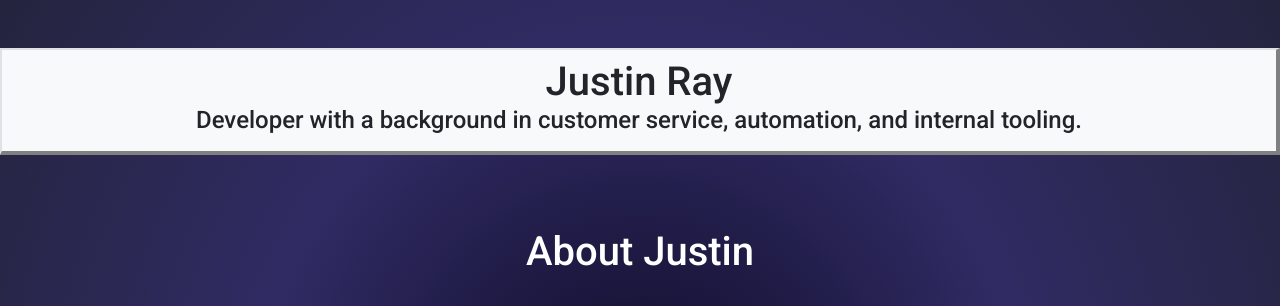
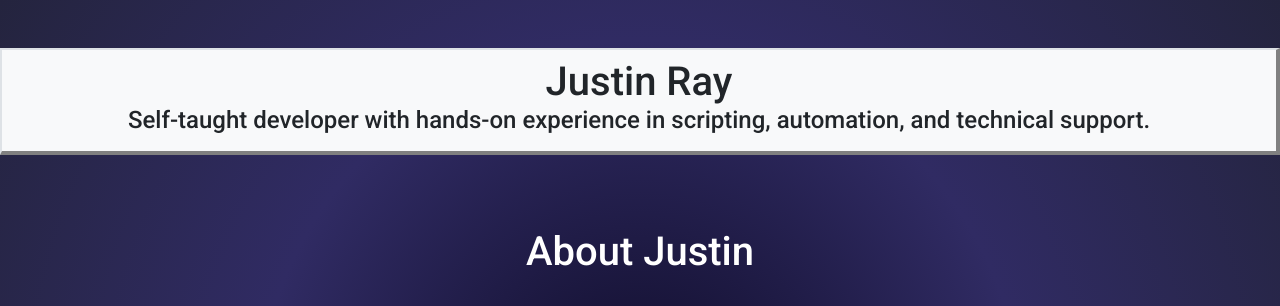
Before and after one commit to justinlray/justinlray.github.io, a plain HTML site: page index.html in a window 1280 px wide. Shown: the top 306 px of the page. Drawn offline with nearby package versions, Linux system fonts and the light colour scheme.

Commit message:
tech resume/update pages

```diff
--- a/index.html
+++ b/index.html
@@ -15,7 +15,7 @@
     <div class="background">
         <div class="my-5 navbar navbar-light bg-light sticky-top justify-content-sm-center text-center card-snazz flex-column">
             <h1 class="card-title">Justin Ray</h1>
-            <h4>Developer with a background in customer service, automation, and internal tooling.</h4>
+            <h4>Self-taught developer with hands-on experience in scripting, automation, and technical support.</h4>
         </div>
 
 
```
